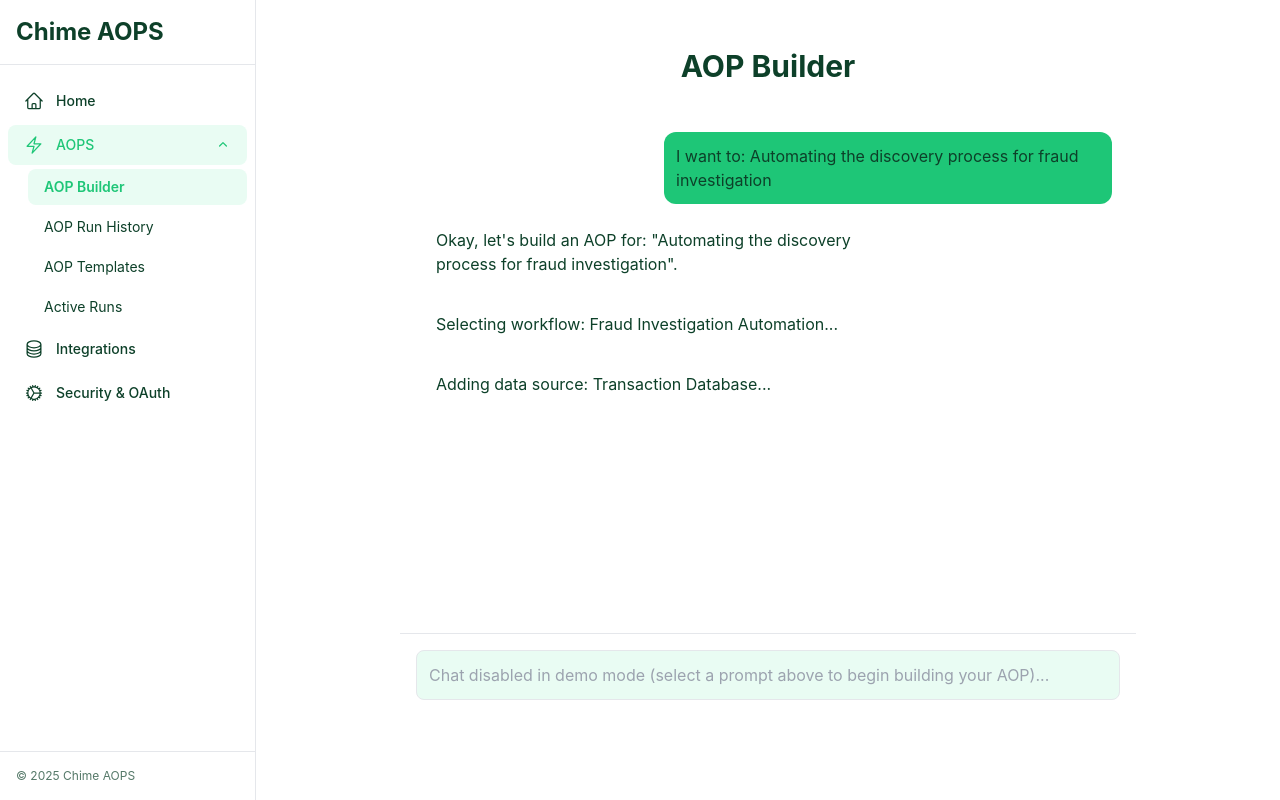
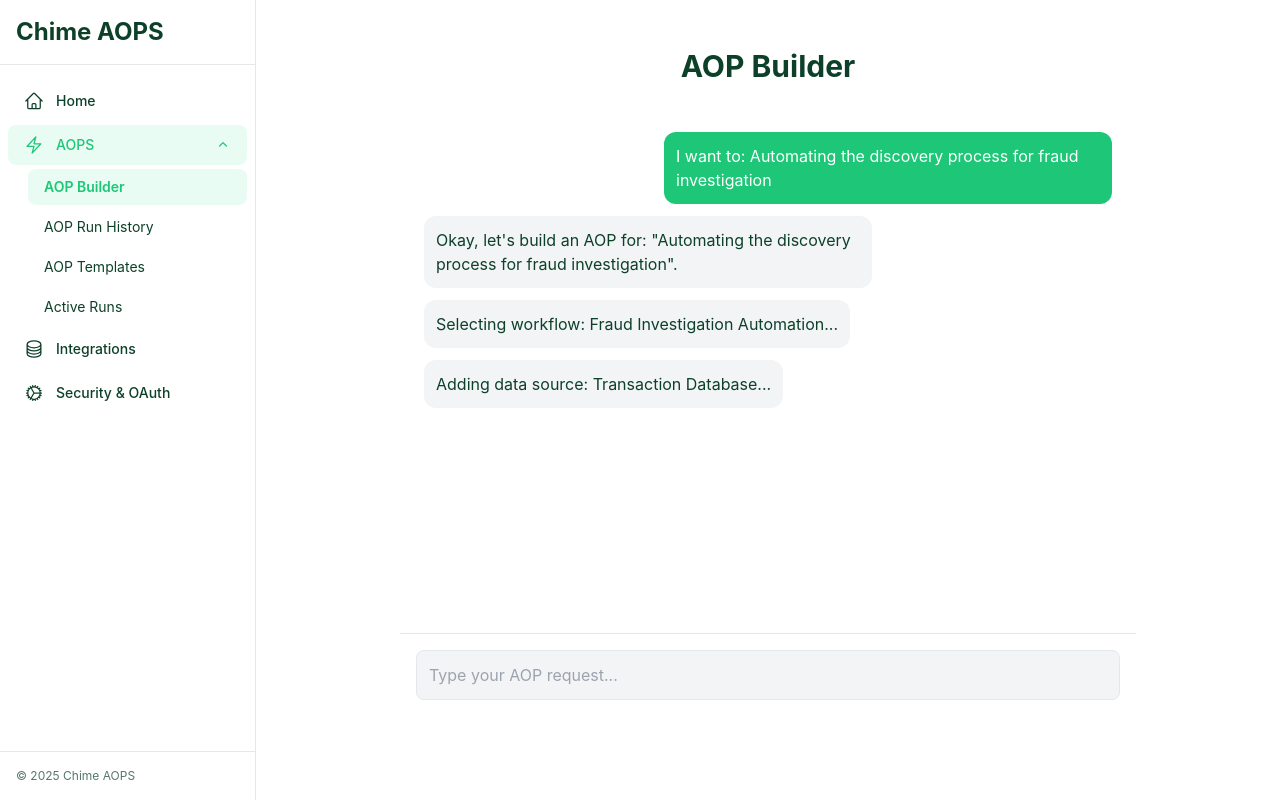
Before and after one commit to Verita-Artificial-Intelligence/Chime_AOP_Demo, a React (Vite) app in the folder frontend/: page /aop/builder in a window 1280 px wide. Both pictures are taken after a click on the button 768 px from the left and 482 px from the top of the page. Built offline with nearby package versions, Linux system fonts and the light colour scheme.

Commit message:
aop chat builder working

```diff
--- a/frontend/src/pages/AOPBuilderPage.tsx
+++ b/frontend/src/pages/AOPBuilderPage.tsx
@@ -245,6 +245,7 @@
   const [messages, setMessages] = useState<ChatMessage[]>([]);
   const [isBuilding, setIsBuilding] = useState(false);
   const [showAISuggestions, setShowAISuggestions] = useState(true);
+  const [chatInput, setChatInput] = useState("");
   const navigate = useNavigate();
   const [searchParams] = useSearchParams();
   const chatEndRef = useRef<null | HTMLDivElement>(null);
@@ -283,6 +284,7 @@
   const handlePromptSelect = async (prompt: MockPrompt) => {
     if (isBuilding) return;
     setIsBuilding(true);
+    setShowAISuggestions(false);
     addMessage("user", `I want to: ${prompt.title}`);
 
     addMessage("agent", `Okay, let's build an AOP for: "${prompt.title}".`);
@@ -342,6 +344,35 @@
     setIsBuilding(false);
   };
 
+  const handleChatSubmit = (e: React.FormEvent) => {
+    e.preventDefault();
+    if (!chatInput.trim() || isBuilding) return;
+
+    const userMessage = chatInput.trim();
+    setChatInput("");
+
+    // Check for keywords and trigger appropriate workflow
+    const lowerCaseMessage = userMessage.toLowerCase();
+
+    if (lowerCaseMessage.includes('fraud')) {
+      // Trigger fraud investigation workflow
+      const fraudPrompt = AI_SUGGESTIONS.find(s => s.id === "ai-fraud-investigation");
+      if (fraudPrompt) {
+        handlePromptSelect(fraudPrompt);
+      }
+    } else if (lowerCaseMessage.includes('compliance')) {
+      // Trigger compliance audit workflow
+      const compliancePrompt = AI_SUGGESTIONS.find(s => s.id === "ai-compliance-audit");
+      if (compliancePrompt) {
+        handlePromptSelect(compliancePrompt);
+      }
+    } else {
+      // For other messages, just add them to the chat
+      addMessage("user", userMessage);
+      addMessage("agent", "I understand you're looking for help with automation. Try mentioning 'fraud' for fraud investigation workflows or 'compliance' for audit trail automation.");
+    }
+  };
+
   const saveAgent = (agentConfig: AgentConfig) => {
     try {
       const storedAgentsString = localStorage.getItem("aopAgents");
@@ -392,9 +423,9 @@
             <div
               className={`p-3 rounded-lg max-w-md ${
                 msg.sender === "user"
-                  ? "bg-brand-primary text-brand-dark"
+                  ? "bg-brand-primary text-white"
                   : msg.sender === "agent"
-                  ? "bg-brand-card text-brand-dark"
+                  ? "bg-gray-100 text-brand-dark"
                   : "bg-brand-light text-brand-primary text-sm italic w-full text-center"
               }`}
             >
@@ -402,7 +433,7 @@
               {msg.id === "save-button" && msg.config && (
                 <button
                   onClick={() => saveAgent(msg.config as AgentConfig)}
-                  className="mt-2 px-4 py-2 bg-brand-primary text-brand-dark rounded-md hover:bg-brand-primaryDark focus:outline-none focus:ring-2 focus:ring-brand-primary focus:ring-opacity-50 w-full transition-all duration-200 font-semibold"
+                  className="mt-2 px-4 py-2 bg-white text-brand-primary rounded-md hover:bg-gray-100 focus:outline-none focus:ring-2 focus:ring-white focus:ring-opacity-50 w-full transition-all duration-200 font-semibold"
                 >
                   Save & Run This AOP
                 </button>
@@ -444,14 +475,16 @@
         </div>
       )}
 
-      <div className="mt-auto p-4 bg-brand-card border-t border-brand-border rounded-b-lg">
+      <form onSubmit={handleChatSubmit} className="mt-auto p-4 bg-brand-card border-t border-brand-border rounded-b-lg">
         <input
           type="text"
-          placeholder="Chat disabled in demo mode (select a prompt above to begin building your AOP)..."
-          disabled
-          className="w-full p-3 border border-brand-border rounded-md bg-brand-light cursor-not-allowed"
+          placeholder="Type your AOP request..."
+          value={chatInput}
+          onChange={(e) => setChatInput(e.target.value)}
+          disabled={isBuilding}
+          className="w-full p-3 border border-brand-border rounded-md bg-white focus:outline-none focus:ring-2 focus:ring-brand-primary disabled:bg-gray-100 disabled:cursor-not-allowed"
         />
-      </div>
+      </form>
     </div>
   );
 }
```
